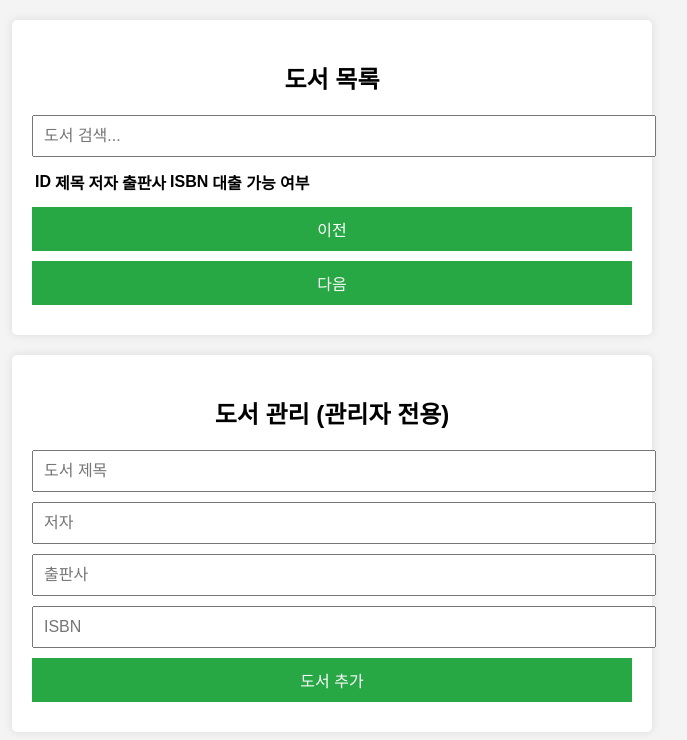
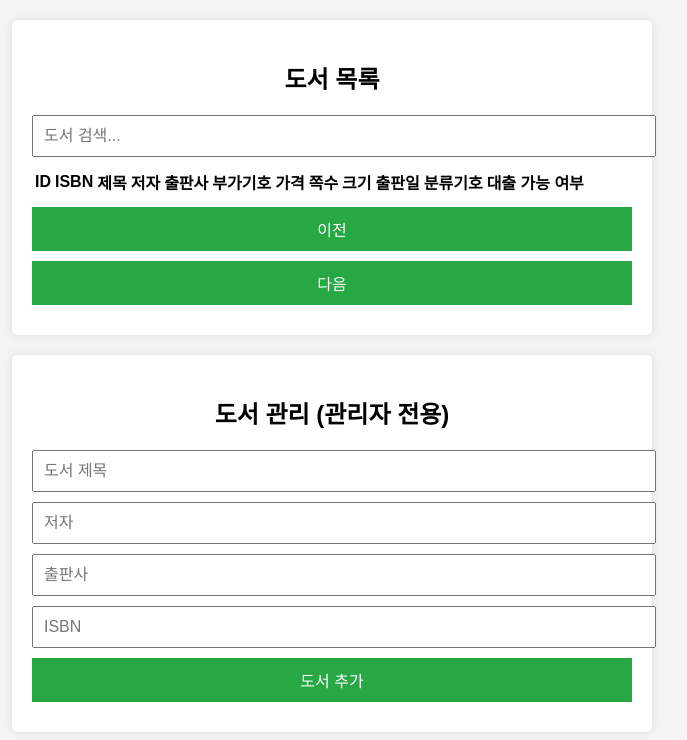
Before and after one commit to Failisy/library-api-55, a plain HTML site: page home.html in a window 1280 px wide. Shown: the whole page, without its empty margins (308-995 px from the left). Drawn offline with Linux system fonts and the light colour scheme; no server answers.

Commit message:
Update home.html

```diff
--- a/home.html
+++ b/home.html
@@ -4,7 +4,8 @@
     <meta charset="UTF-8">
     <meta name="viewport" content="width=device-width, initial-scale=1.0">
     <title>도서 관리 시스템</title>
-    <link rel="stylesheet" href="/library-api-55/css/styles.css">
+    <!-- CSS 경로 수정 -->
+    <link rel="stylesheet" href="css/styles.css">
 </head>
 <body>
     <div id="header"></div>
@@ -17,10 +18,16 @@
             <thead>
                 <tr>
                     <th>ID</th>
+                    <th>ISBN</th>
                     <th>제목</th>
                     <th>저자</th>
                     <th>출판사</th>
-                    <th>ISBN</th>
+                    <th>부가기호</th>
+                    <th>가격</th>
+                    <th>쪽수</th>
+                    <th>크기</th>
+                    <th>출판일</th>
+                    <th>분류기호</th>
                     <th>대출 가능 여부</th>
                 </tr>
             </thead>
@@ -45,7 +52,8 @@
         </form>
     </section>
 
-    <!-- 스크립트 파일들 -->
+    <!-- 스크립트 파일들 경로 수정 -->
+    <script src="js/loadContent.js"></script>
     <script src="js/listBooks.js"></script>
     <script src="js/searchBooks.js"></script>
     <script src="js/borrowBook.js"></script>
```
